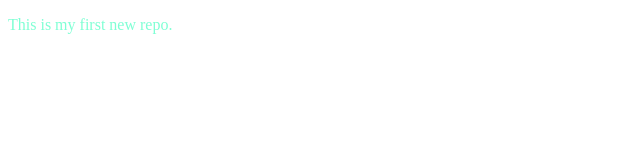
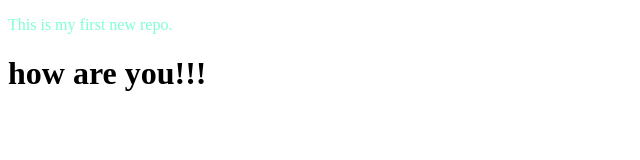
Before and after one commit to divya-bhobhriya/localrepo, a plain HTML site: page index.html in a window 1280 px wide. Shown: the whole page, without its empty margins (0-640 px from the left). Drawn offline with Linux system fonts and the light colour scheme.

Commit message:
added data to feature1

```diff
--- a/index.html
+++ b/index.html
@@ -8,6 +8,6 @@
 </head>
 <body>
     <p>This is my first new repo.</p>
-
+    <h1>how are you!!!</h1>
 </body>
 </html>
```
